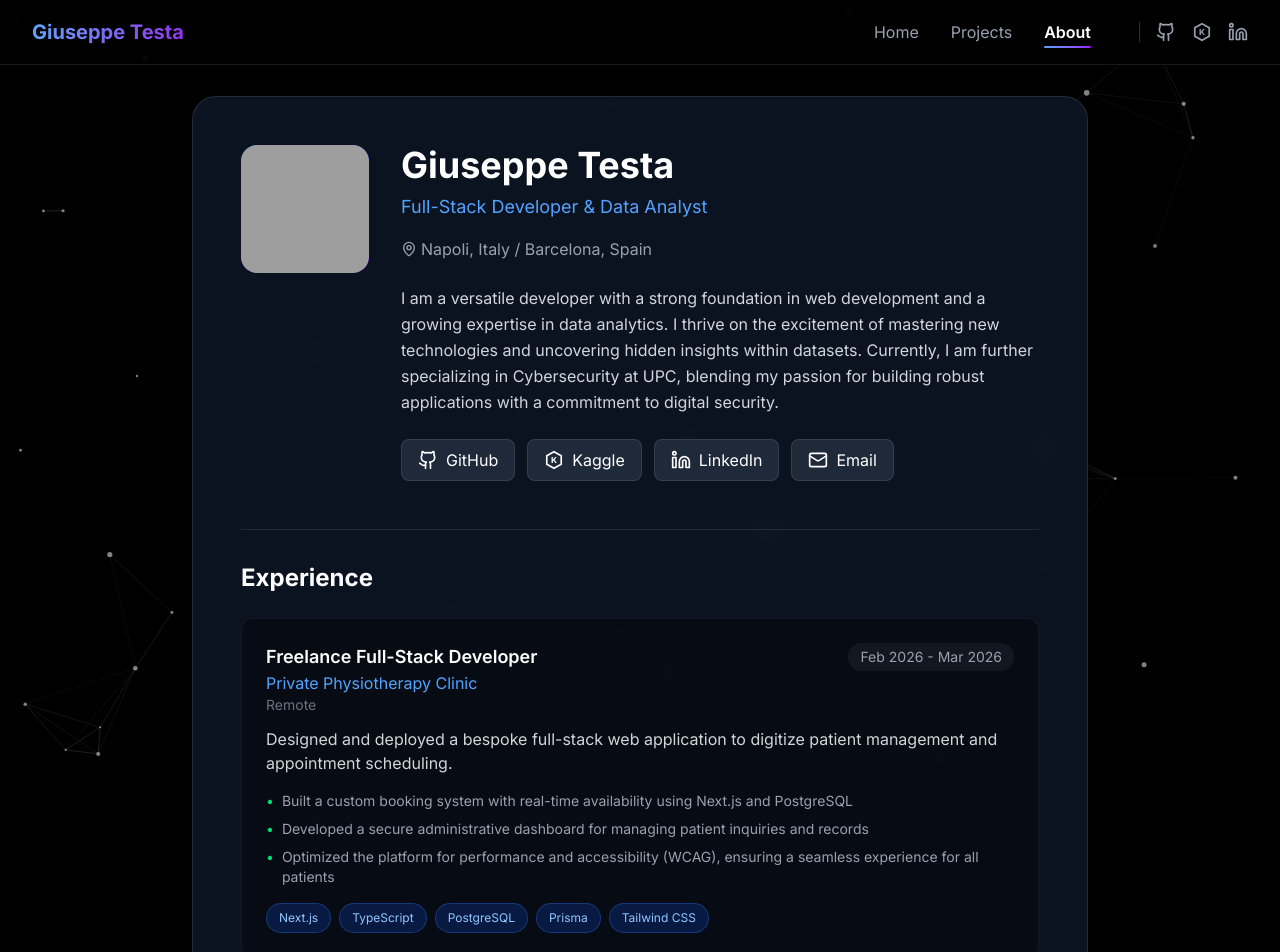
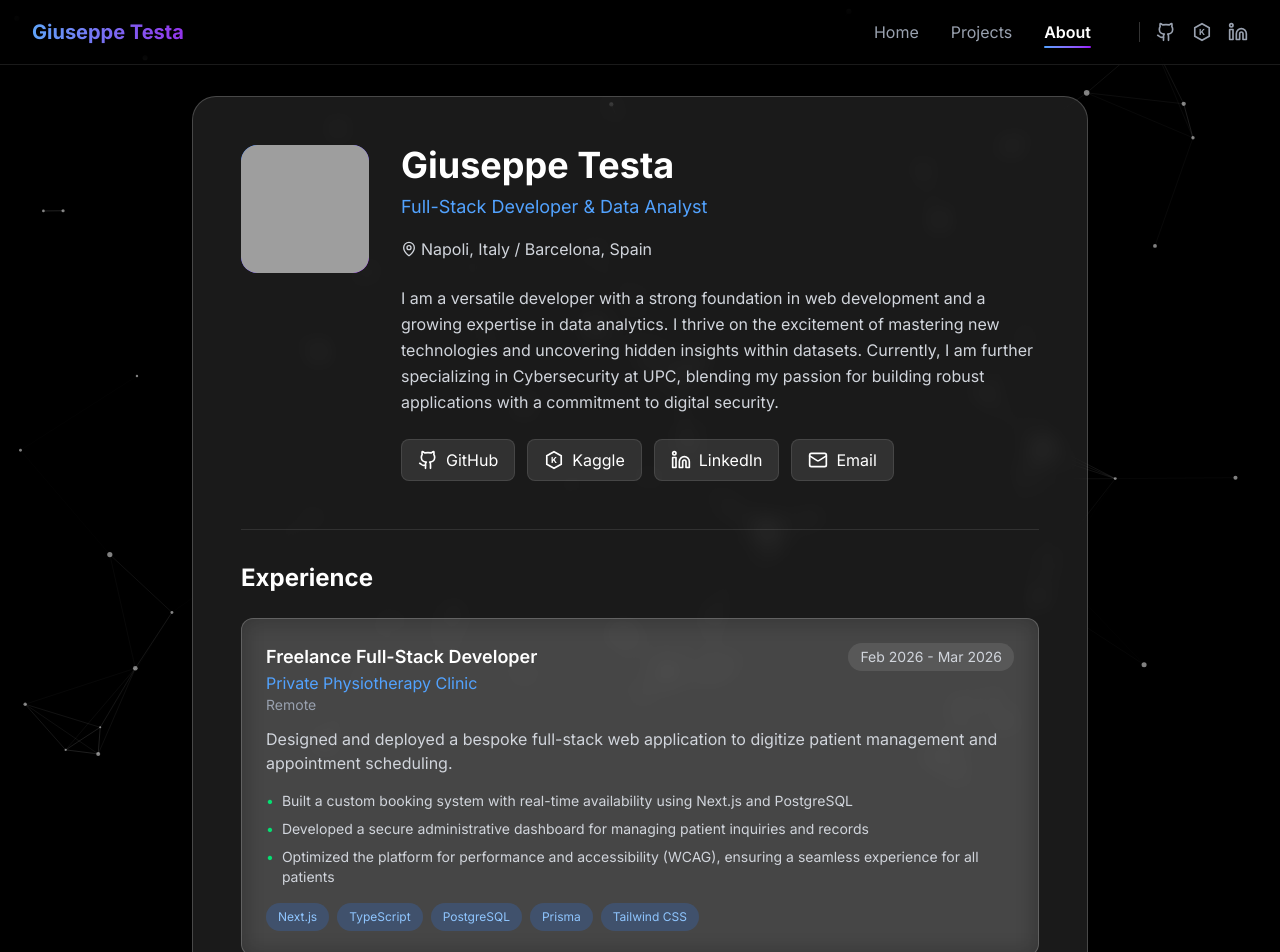
Before and after one commit to peptesta/portfolio, a Next.js app: page /about in a window 1280 px wide. Shown: the top 952 px of the page. Built offline with nearby package versions, Linux system fonts and the light colour scheme; grey boxes are pictures that could not be loaded.

Commit message:
Color change in about page

```diff
--- a/src/app/about/page.tsx
+++ b/src/app/about/page.tsx
@@ -9,8 +9,8 @@ export default function AboutPage() {
   return (
     <div className="pt-24 pb-20 px-4 sm:px-6 lg:px-8 animate-fade-in">
       <div className="max-w-4xl mx-auto">
-        {/* Main card - darker background */}
-        <div className="bg-gray-900/80 backdrop-blur-sm rounded-3xl p-6 md:p-12 border border-white/10">
+        {/* Main card - same glass style as project cards */}
+        <div className="glass rounded-3xl p-6 md:p-12">
           <div className="flex flex-col md:flex-row gap-8 items-start">
             <div className="w-32 h-32 rounded-2xl bg-gradient-to-br from-blue-500 to-purple-600 flex items-center justify-center text-4xl font-bold overflow-hidden mx-auto md:mx-0">
               <Image
@@ -26,7 +26,7 @@ export default function AboutPage() {
               <h1 className="text-3xl md:text-4xl font-bold mb-2 text-white">Giuseppe Testa</h1>
               <p className="text-blue-400 text-lg mb-4">Full-Stack Developer & Data Analyst</p>
 
-              <div className="flex items-center justify-center md:justify-start gap-4 text-gray-400 mb-6">
+              <div className="flex items-center justify-center md:justify-start gap-4 text-gray-300 mb-6">
                 <span className="flex items-center gap-1">
                   <MapPin className="w-4 h-4" /> Napoli, Italy / Barcelona, Spain
                 </span>
@@ -41,19 +41,19 @@ export default function AboutPage() {
 
               <div className="flex flex-wrap justify-center md:justify-start gap-3">
                 <a href="https://github.com/peptesta" target="_blank" rel="noopener noreferrer"
-                   className="flex items-center gap-2 px-4 py-2 bg-gray-800 hover:bg-gray-700 text-white rounded-lg transition-colors border border-white/10">
+                   className="flex items-center gap-2 px-4 py-2 bg-white/10 hover:bg-white/20 text-white rounded-lg transition-colors border border-white/10">
                   <Github className="w-5 h-5" /> GitHub
                 </a>
                 <a href="https://www.kaggle.com/peppetesta" target="_blank" rel="noopener noreferrer"
-                   className="flex items-center gap-2 px-4 py-2 bg-gray-800 hover:bg-gray-700 text-white rounded-lg transition-colors border border-white/10">
+                   className="flex items-center gap-2 px-4 py-2 bg-white/10 hover:bg-white/20 text-white rounded-lg transition-colors border border-white/10">
                   <KaggleIcon className="w-5 h-5" /> Kaggle
                 </a>
                 <a href="https://linkedin.com/in/giuseppe-testa-09445b326/" target="_blank" rel="noopener noreferrer"
-                   className="flex items-center gap-2 px-4 py-2 bg-gray-800 hover:bg-gray-700 text-white rounded-lg transition-colors border border-white/10">
+                   className="flex items-center gap-2 px-4 py-2 bg-white/10 hover:bg-white/20 text-white rounded-lg transition-colors border border-white/10">
                   <Linkedin className="w-5 h-5" /> LinkedIn
                 </a>
                 <a href="mailto:sonsycomb@gmail.com"
-                   className="flex items-center gap-2 px-4 py-2 bg-gray-800 hover:bg-gray-700 text-white rounded-lg transition-colors border border-white/10">
+                   className="flex items-center gap-2 px-4 py-2 bg-white/10 hover:bg-white/20 text-white rounded-lg transition-colors border border-white/10">
                   <Mail className="w-5 h-5" /> Email
                 </a>
               </div>
@@ -64,16 +64,16 @@ export default function AboutPage() {
             <h2 className="text-2xl font-bold mb-6 text-white">Experience</h2>
             <div className="space-y-6">
               {experiences.map((exp) => (
-                <div key={exp.id} className="bg-black/40 rounded-xl p-6 border border-white/5 hover:bg-black/50 transition-colors">
+                <div key={exp.id} className="glass rounded-xl p-6 hover:bg-white/5 transition-colors">
                   <div className="flex flex-col sm:flex-row sm:justify-between sm:items-start mb-3">
                     <div>
                       <h3 className="text-lg font-semibold text-white">{exp.title}</h3>
                       <p className="text-blue-400">{exp.company}</p>
                       {exp.location && (
-                        <p className="text-gray-500 text-sm">{exp.location}</p>
+                        <p className="text-gray-400 text-sm">{exp.location}</p>
                       )}
                     </div>
-                    <span className="text-gray-400 text-sm mt-2 sm:mt-0 bg-white/5 px-3 py-1 rounded-full">
+                    <span className="text-gray-300 text-sm mt-2 sm:mt-0 bg-white/10 px-3 py-1 rounded-full">
                       {exp.startDate} - {exp.endDate}
                     </span>
                   </div>
@@ -83,7 +83,7 @@ export default function AboutPage() {
                   {exp.achievements && exp.achievements.length > 0 && (
                     <ul className="space-y-2 mb-4">
                       {exp.achievements.map((achievement, i) => (
-                        <li key={i} className="flex items-start text-gray-400 text-sm">
+                        <li key={i} className="flex items-start text-gray-300 text-sm">
                           <span className="text-green-400 mr-2">•</span>
                           {achievement}
                         </li>
@@ -96,7 +96,7 @@ export default function AboutPage() {
                       {exp.technologies.map((tech) => (
                         <span
                           key={tech}
-                          className="px-3 py-1.5 text-xs bg-blue-600/20 text-blue-300 rounded-full border border-blue-500/30"
+                          className="px-3 py-1.5 text-xs bg-blue-500/20 text-blue-300 rounded-full"
                         >
                           {tech}
                         </span>
```
